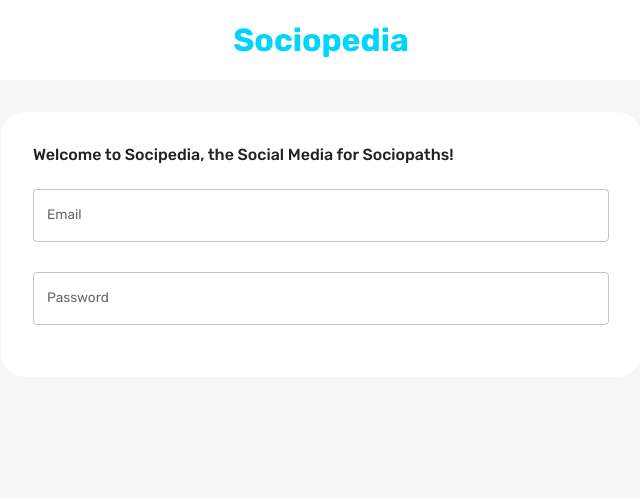
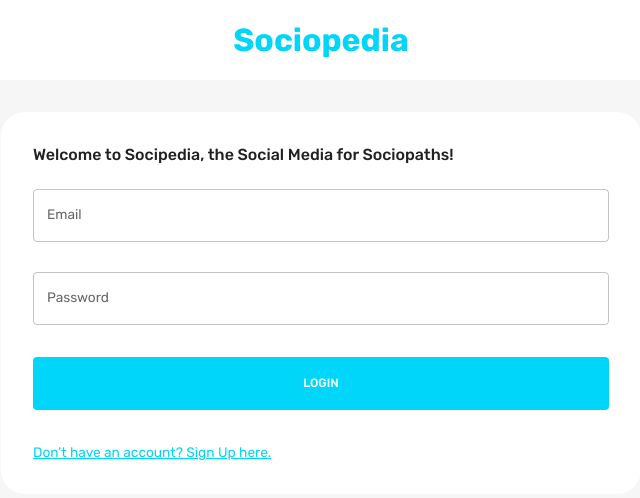
Before and after one commit to sameer-js/media-app, a React (Create React App) app in the folder client/: page / in a window 1280 px wide. Shown: the top 498 px of the page, without its empty margins (319-959 px from the left). Built offline with nearby package versions, Linux system fonts and the light colour scheme.

Commit message:
added register, login functions

```diff
--- a/client/src/scenes/LoginPage/Form.jsx
+++ b/client/src/scenes/LoginPage/Form.jsx
@@ -55,7 +55,52 @@
   const isLogin = pageType === 'login';
   const isRegister = pageType === 'register';
 
-  const handleFormSubmit = async (values, onSubmitProps) => {};
+  const register = async (values, onSubmitProps) => {
+    // this allows us to send form info with image
+    const formData = new FormData();
+    for (let value in values) {
+      formData.append(value, values[value]);
+    }
+    formData.append('picturePath', values.picture.name);
+
+    const savedUserResponse = await fetch(
+      'http://localhost:3001/auth/register',
+      {
+        method: 'POST',
+        body: formData,
+      }
+    );
+    const savedUser = await savedUserResponse.json();
+    onSubmitProps.resetForm();
+
+    if (savedUser) {
+      setPageType('login');
+    }
+  };
+
+  const login = async (values, onSubmitProps) => {
+    const loggedInResponse = await fetch('http://localhost:3001/auth/login', {
+      method: 'POST',
+      headers: { 'Content-Type': 'application/json' },
+      body: JSON.stringify(values),
+    });
+    const loggedIn = await loggedInResponse.json();
+    onSubmitProps.resetForm();
+    if (loggedIn) {
+      dispatch(
+        setLogin({
+          user: loggedIn.user,
+          token: loggedIn.token,
+        })
+      );
+      navigate('/home');
+    }
+  };
+
+  const handleFormSubmit = async (values, onSubmitProps) => {
+    if (isLogin) await login(values, onSubmitProps);
+    if (isRegister) await register(values, onSubmitProps);
+  };
 
   return (
     <Formik
@@ -129,7 +174,7 @@
                   sx={{ gridColumn: 'span 2' }}
                 />
                 <Box
-                  gridColumn='span 4'
+                  gridColumn='span 2'
                   border={`1px solid ${palette.neutral.medium}`}
                   borderRadius='5px'
                   p='1rem'
@@ -148,7 +193,7 @@
                         p='1rem'
                         sx={{ '&:hover': { cursor: 'pointer' } }}
                       >
-                        <input {...getInputProps} />
+                        <input {...getInputProps()} />
                         {!values.picture ? (
                           <p>Add Picture Here</p>
                         ) : (
@@ -163,6 +208,7 @@
                 </Box>
               </>
             )}
+
             <TextField
               label='Email'
               onBlur={handleBlur}
@@ -173,7 +219,6 @@
               helperText={touched.email && errors.email}
               sx={{ gridColumn: 'span 2' }}
             />
-
             <TextField
               label='Password'
               type='password'
@@ -189,7 +234,37 @@
 
           {/* BUTTONS */}
           <Box>
-            <Button></Button>
+            <Button
+              fullWidth
+              type='submit'
+              sx={{
+                m: '2rem 0',
+                p: '1rem',
+                backgroundColor: palette.primary.main,
+                color: palette.background.alt,
+                '&:hover': { color: palette.primary.main },
+              }}
+            >
+              {isLogin ? 'LOGIN' : 'REGISTER'}
+            </Button>
+            <Typography
+              onClick={() => {
+                setPageType(isLogin ? 'register' : 'login');
+                resetForm();
+              }}
+              sx={{
+                textDecoration: 'underline',
+                color: palette.primary.main,
+                '&:hover': {
+                  cursor: 'pointer',
+                  color: palette.primary.light,
+                },
+              }}
+            >
+              {isLogin
+                ? "Don't have an account? Sign Up here."
+                : 'Already have an account? Login here.'}
+            </Typography>
           </Box>
         </form>
       )}
```
